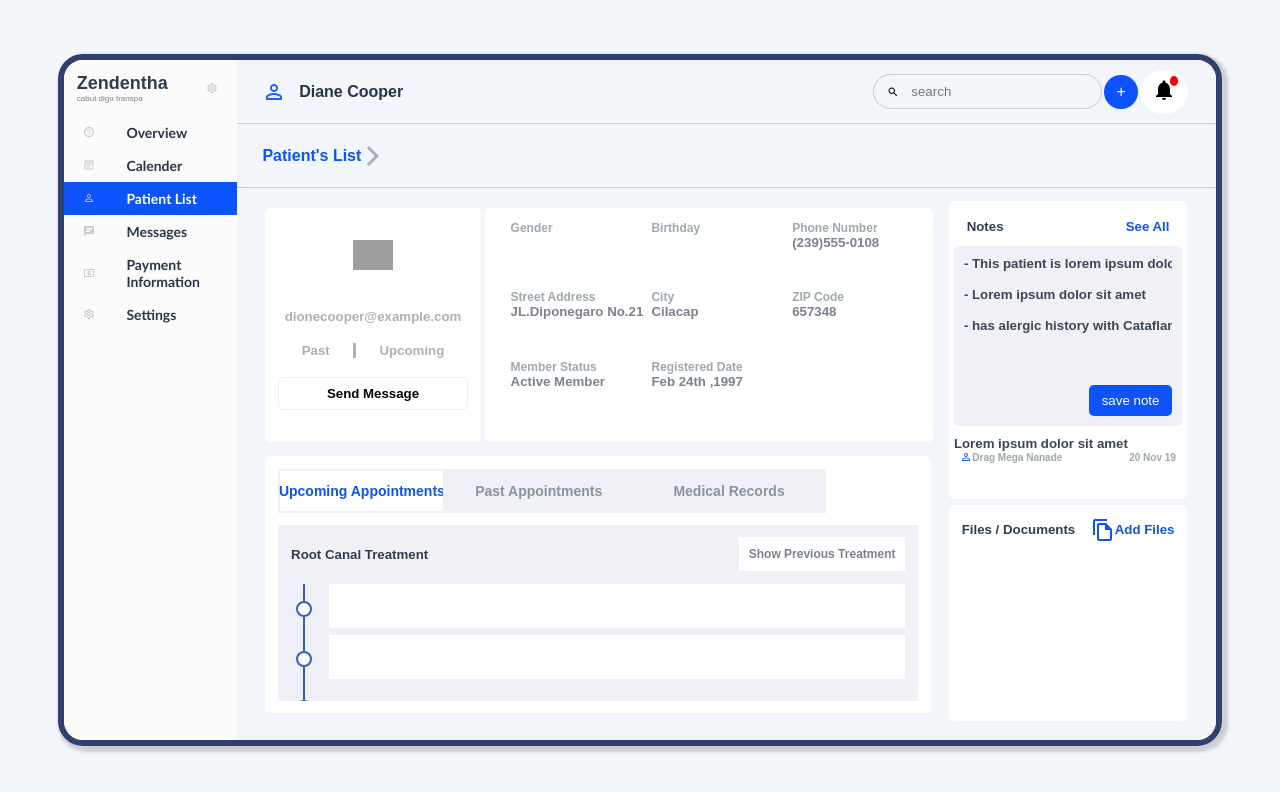
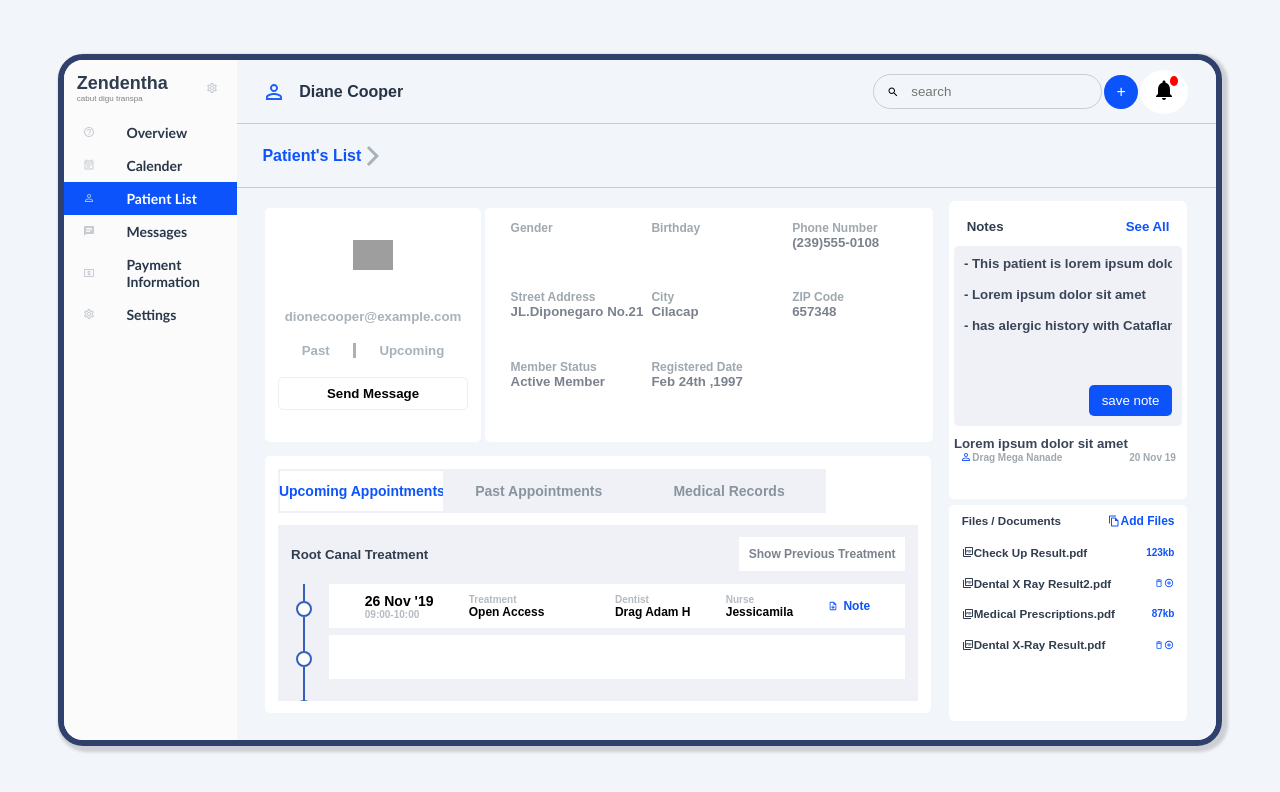
Before and after one commit to rajeshmn47/assignment, a React (Create React App) app: page / in a window 1280 px wide. Shown: the top 792 px of the page. Built offline with nearby package versions, Linux system fonts and the light colour scheme; no server answers; grey boxes are pictures that could not be loaded.

Commit message:
last commit

```diff
--- a/src/rightbar.css
+++ b/src/rightbar.css
@@ -270,6 +270,9 @@ white-space: nowrap;
     height: 5.5vh;
     background-color: #FFFFFF;
     margin-bottom: 7px;
+    display: flex;
+    justify-content: space-evenly;
+    align-items: center;
 }
 .bottombarappointment{
     display: flex;
@@ -326,3 +329,14 @@ margin-top: 1px;
 ::-webkit-scrollbar-thumb:hover{
     background:#555;
 }
+
+.appointment h5{
+    font-size: 12px;
+}
+.last{
+    font-size: 12px;
+    color:#0D53FC;
+    flex-direction: row;
+    display: flex;
+    align-items: center;
+}
--- a/src/rightbar.js
+++ b/src/rightbar.js
@@ -4,6 +4,10 @@ import SearchOutlinedIcon from '@material-ui/icons/SearchOutlined';
 import NotificationsIcon from '@material-ui/icons/Notifications';
 import ArrowForwardIosIcon from '@material-ui/icons/ArrowForwardIos';
 import FileCopyOutlinedIcon from '@material-ui/icons/FileCopyOutlined';
+import PictureAsPdfOutlinedIcon from '@material-ui/icons/PictureAsPdfOutlined';
+import DeleteOutlineOutlinedIcon from '@material-ui/icons/DeleteOutlineOutlined';
+import AddCircleOutlineOutlinedIcon from '@material-ui/icons/AddCircleOutlineOutlined';
+import NoteAddOutlinedIcon from '@material-ui/icons/NoteAddOutlined';
 
 export const Rightbar=({patient})=>{
     console.log(patient)
@@ -128,6 +132,22 @@ Previous Treatment</h5>
 
     <div className='appointmentlist'>
         <div className='appointment'>
+<div className='app'>
+    <h5 style={{fontSize:'14px'}}>26 Nov '19</h5>
+    <h5 style={{fontSize:'10px',color:'#B5BBC2'}}>09:00-10:00</h5>
+</div>
+
+<div className='app'>
+<h5 style={{fontSize:'10px',color:'#B5BBC2'}}>Treatment</h5>
+<h5>Open Access</h5>
+</div>
+<div className='bar'></div>
+<div className='app'> <h5 style={{fontSize:'10px',color:'#B5BBC2'}}>Dentist</h5>
+<h5>Drag Adam H</h5></div>
+<div className='app'> <h5 style={{fontSize:'10px',color:'#B5BBC2'}}>Nurse</h5>
+<h5>Jessicamila</h5></div>
+<div className='app last'> <NoteAddOutlinedIcon style={{fontSize:'10px',marginRight:'5px'}}/>
+<h5>Note</h5></div>
 
         </div>
         <div className='appointment'>
@@ -164,10 +184,31 @@ Previous Treatment</h5>
 </div>
            </div>
            <div className='bottomrighttwo'>
-           <div style={{display:'flex',justifyContent:'space-between',padding:'1vmax',alignItems:'center'}}>
-<h5 style={{color:'#303D4E'}}>Files / Documents</h5>
-<h5 style={{color:'#0D53FC',display:'flex',alignItems:'center'}}><FileCopyOutlinedIcon/>Add Files</h5>
+           <div style={{display:'flex',justifyContent:'space-between',padding:' 0.7vmax 1vmax',alignItems:'center',fontSize:'14px'}}>
+<h5 style={{color:'#303D4E',display:'flex',alignItems:'center'}}>Files / Documents</h5>
+<h5 style={{color:'#0D53FC',display:'flex',alignItems:'center',fontSize:'12px'}}><FileCopyOutlinedIcon style={{fontSize:'12px'}} /> Add Files</h5>
 </div>
+           <div style={{display:'flex',justifyContent:'space-between',padding:'0.7vmax 1vmax',alignItems:'center',fontSize:'14px'}}>
+<h5 style={{color:'#303D4E',display:'flex',alignItems:'center'}}><PictureAsPdfOutlinedIcon style={{fontSize:'12px'}}/>  Check Up Result.pdf</h5>
+<h5 style={{color:'#0D53FC',display:'flex',alignItems:'center',fontSize:'10px'}}>123kb</h5>
+</div>
+<div style={{display:'flex',justifyContent:'space-between',padding:'0.7vmax 1vmax',alignItems:'center',fontSize:'14px'}}>
+<h5 style={{color:'#303D4E',display:'flex',alignItems:'center'}}><PictureAsPdfOutlinedIcon style={{fontSize:'12px'}}/>  Dental X Ray Result2.pdf</h5>
+<h5 style={{color:'#0D53FC',display:'flex',alignItems:'center',fontSize:'10px'}}><DeleteOutlineOutlinedIcon style={{fontSize:'10px'}}/>
+<AddCircleOutlineOutlinedIcon style={{fontSize:'10px'}}/>
+</h5>
+</div>
+<div style={{display:'flex',justifyContent:'space-between',padding:'0.7vmax 1vmax',alignItems:'center',fontSize:'14px'}}>
+<h5 style={{color:'#303D4E',display:'flex',alignItems:'center'}}><PictureAsPdfOutlinedIcon style={{fontSize:'12px'}}/>  Medical Prescriptions.pdf</h5>
+<h5 style={{color:'#0D53FC',display:'flex',alignItems:'center',fontSize:'10px'}}>87kb</h5>
+</div>
+<div style={{display:'flex',justifyContent:'space-between',padding:'0.7vmax 1vmax',alignItems:'center',fontSize:'14px'}}>
+<h5 style={{color:'#303D4E',display:'flex',alignItems:'center',whiteSpace:'nowrap',}}><PictureAsPdfOutlinedIcon style={{fontSize:'12px'}}/>Dental X-Ray Result.pdf</h5>
+<h5 style={{color:'#0D53FC',display:'flex',alignItems:'center',fontSize:'5px'}}><DeleteOutlineOutlinedIcon style={{fontSize:'10px'}}/>
+<AddCircleOutlineOutlinedIcon style={{fontSize:'10px'}}/>
+</h5>
+</div>
+
            </div>
        </div>
        </div>
```
